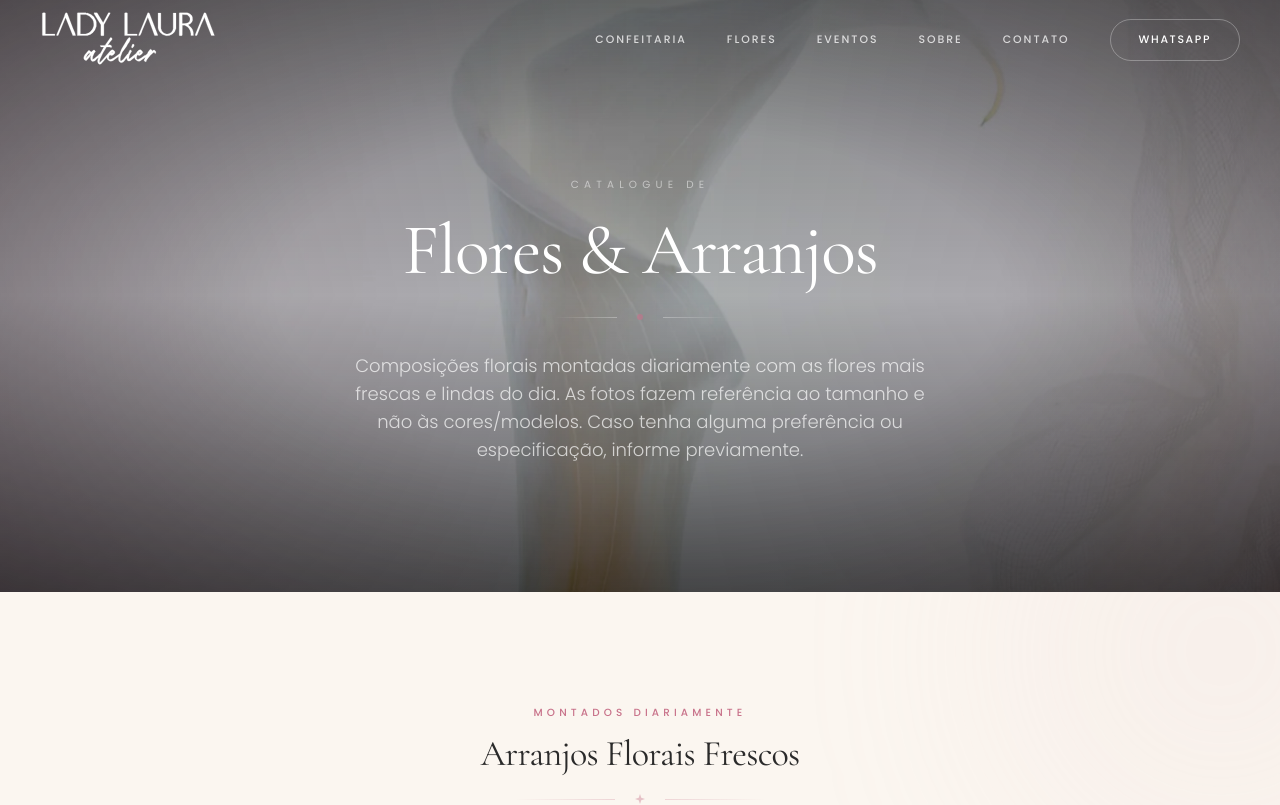
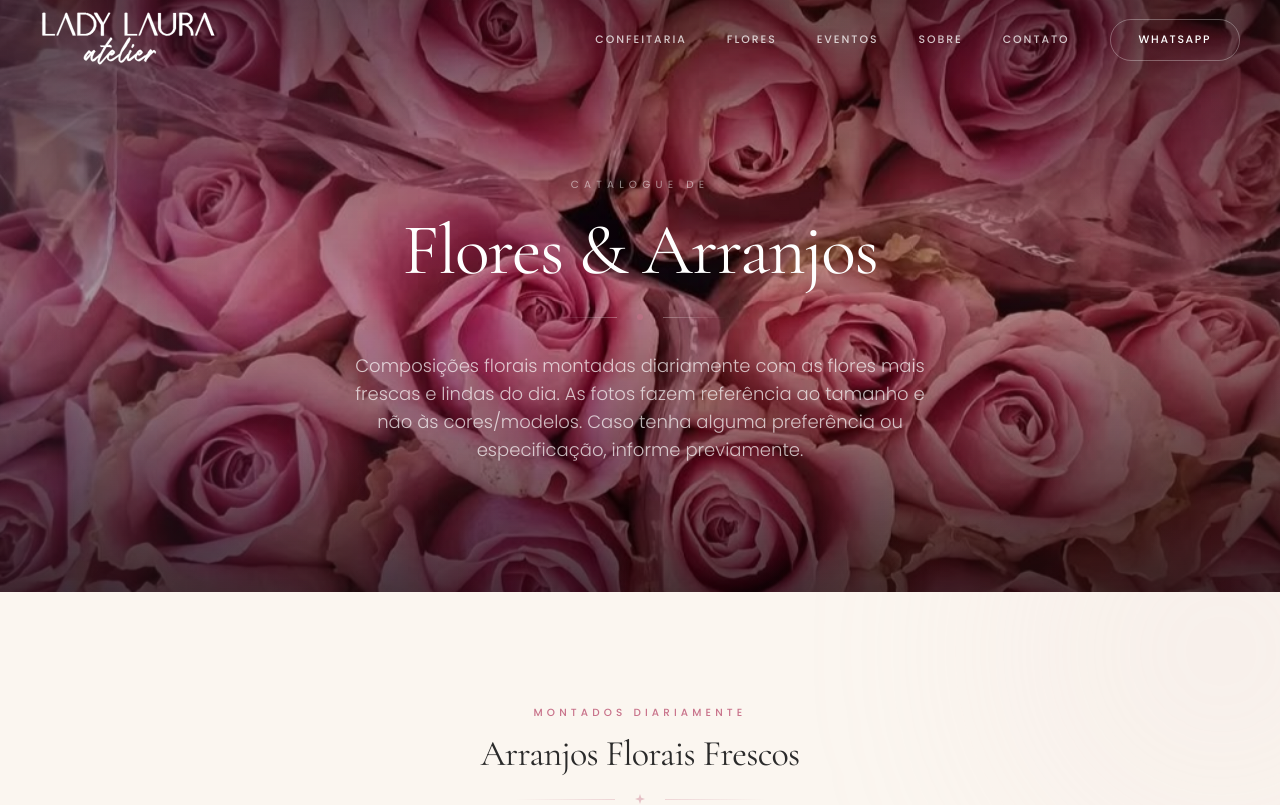
Before and after one commit to murillosezerino/ladylauraatelier, a Next.js app: page /catalogo/flores in a window 1280 px wide. Shown: the top 805 px of the page. Built offline with nearby package versions, Linux system fonts and the light colour scheme; a web font is replaced by a local one.

Commit message:
feat: atualiza capas de bolos e flores

```diff
--- a/app/catalogo/bolos/page.tsx
+++ b/app/catalogo/bolos/page.tsx
@@ -54,7 +54,7 @@ export default function BolosPage() {
         <section data-nav-dark className="relative pt-44 pb-32 px-6 overflow-hidden">
           <div className="absolute inset-0 overflow-hidden">
             <div className="absolute inset-0 bg-drift">
-              <Image src="/images/bolos/capa-bolos.jpg" alt="Confeitaria" fill className="object-cover" priority sizes="100vw" />
+              <Image src="/images/bolos/capa-bolos.jpg.jpg" alt="Confeitaria" fill className="object-cover" priority sizes="100vw" />
             </div>
             <div className="absolute inset-0 bg-gradient-to-b from-black/40 via-black/20 to-black/60" />
             <div className="absolute inset-0 bg-gradient-to-r from-rose-deep/15 via-transparent to-rose-deep/10" />
--- a/app/catalogo/flores/page.tsx
+++ b/app/catalogo/flores/page.tsx
@@ -104,7 +104,7 @@ export default function FloresPage() {
           <div className="absolute inset-0 overflow-hidden">
             <div className="bg-drift absolute inset-0">
               <Image
-                src="/images/flores/copo-de-leite.webp"
+                src="/images/flores/rosas-pink.jpg"
                 alt="Flores Lady Laura Atelier"
                 fill
                 className="object-cover"
```
Also changed, not shown: public/images/bolos/capa-bolos.jpg.jpg (added), public/images/flores/rosas-pink.jpg (added).
